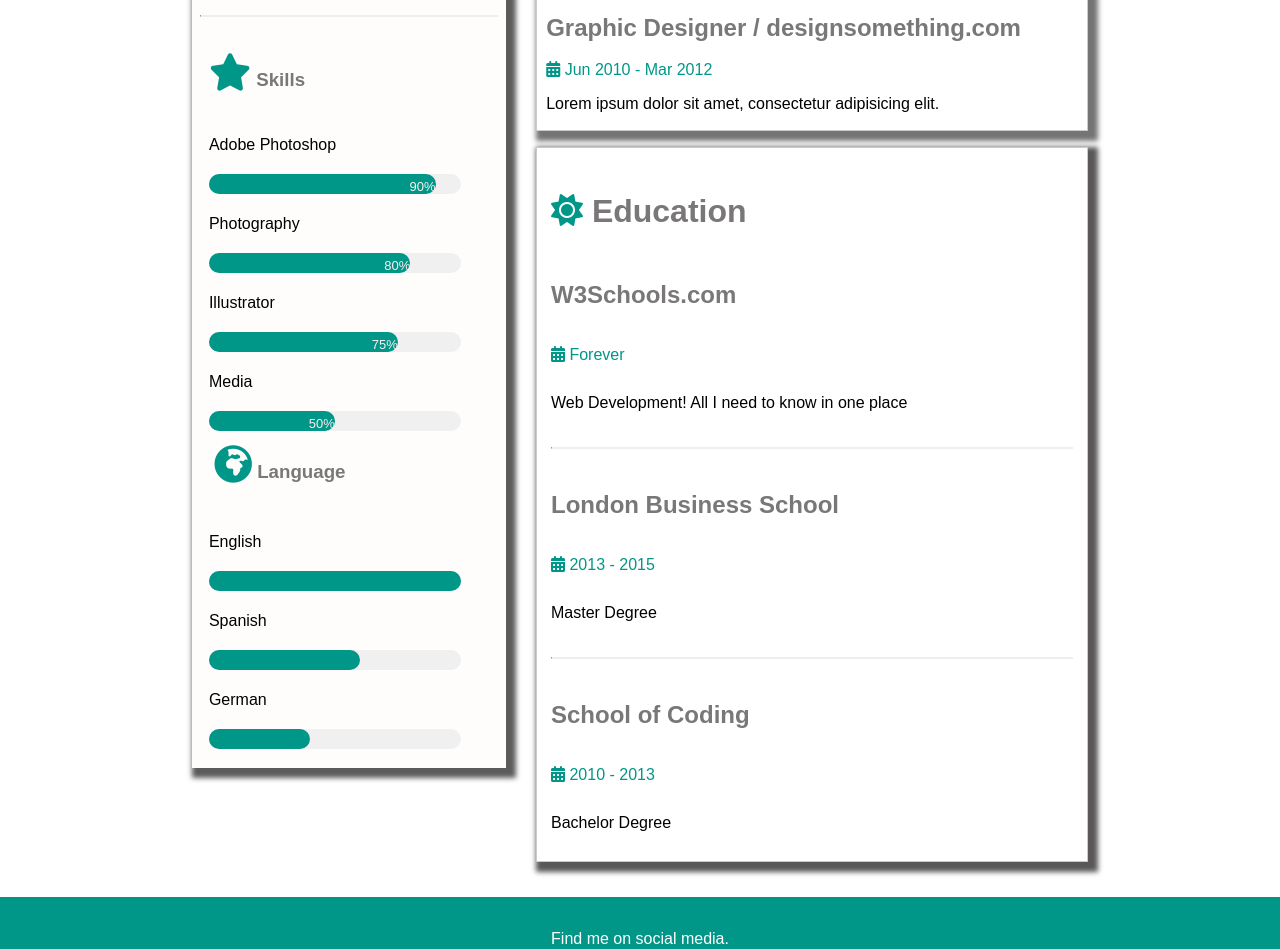
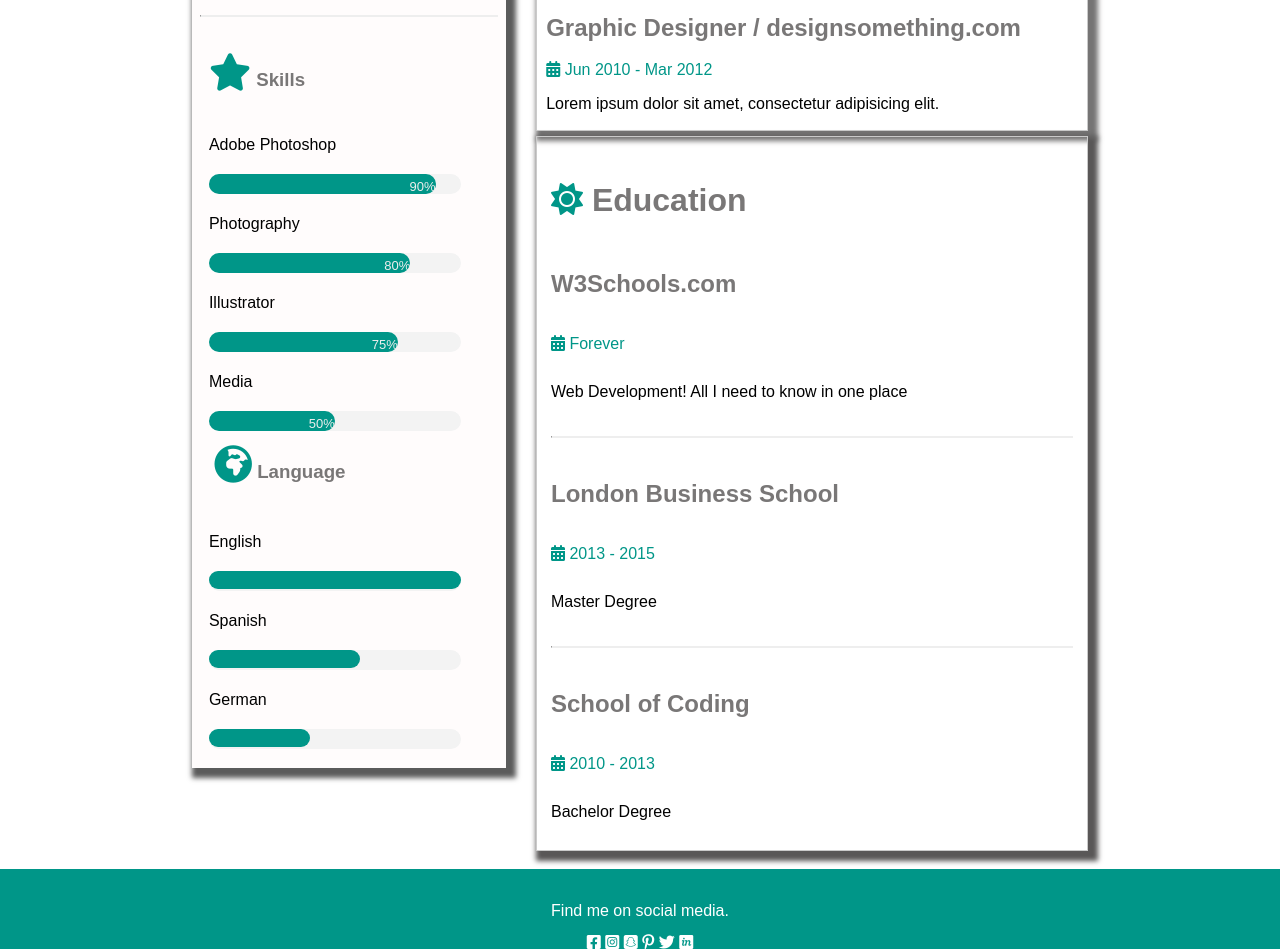
Before and after one commit to MALWICK/Cv-page-html-page, a plain HTML site: page index.html in a window 1280 px wide. Shown: the part 575-1524 px from the top of the page. Drawn offline with Linux system fonts and the light colour scheme.

Commit message:
made some changes

```diff
--- a/assets/styles/styles.css
+++ b/assets/styles/styles.css
@@ -13,6 +13,8 @@ body {
   line-height: 2;
   background-color: #fff;
   font-weight: 100;
+  margin: 0;
+  padding: 0;
 }
 
 main {
@@ -58,7 +60,7 @@ main {
 }
 
 .cont {
-  background-color: #f0f0f0;
+  background-color: #f3f3f3;
   width: 90%;
   border-radius: 15px;
   height: 20px;
@@ -68,7 +70,7 @@ main {
 
 .lenght {
   background-color: #009688;
-  color: #ffeded;
+  color: #ededed;
   text-align: right;
   border-radius: 15px;
 }
@@ -90,17 +92,26 @@ main {
 
 .english {
   width: 100%;
-  height: 100%;
+  border-radius: 15px;
+  height: 18px;
+  font-size: small;
+  line-height: 1.8;
 }
 
 .spanish {
   width: 60%;
-  height: 100%;
+  border-radius: 15px;
+  height: 18px;
+  font-size: small;
+  line-height: 1.8;
 }
 
 .german {
   width: 40%;
   height: 100%;
+  border-radius: 15px;
+  height: 18px;
+  line-height: 1.8;
 }
 
 .skills {
@@ -119,11 +130,11 @@ span {
 }
 
 .right {
-  margin-bottom: 4%;
+  margin-bottom: 1%;
 }
 
 .educa {
-  margin-top: 3%;
+  margin-top: 1%;
   padding: 0.9rem;
   border: 1px solid #cacaca;
   box-shadow: 5px 5px 5px 5px #595757;
@@ -209,3 +220,13 @@ h3 {
     line-height: 1.9;
   }
 }
+
+@media (max-width: 320px) {
+  .work-exp h2 {
+    font-size: large;
+  }
+
+  .left {
+    padding: 2px;
+  }
+}
```
